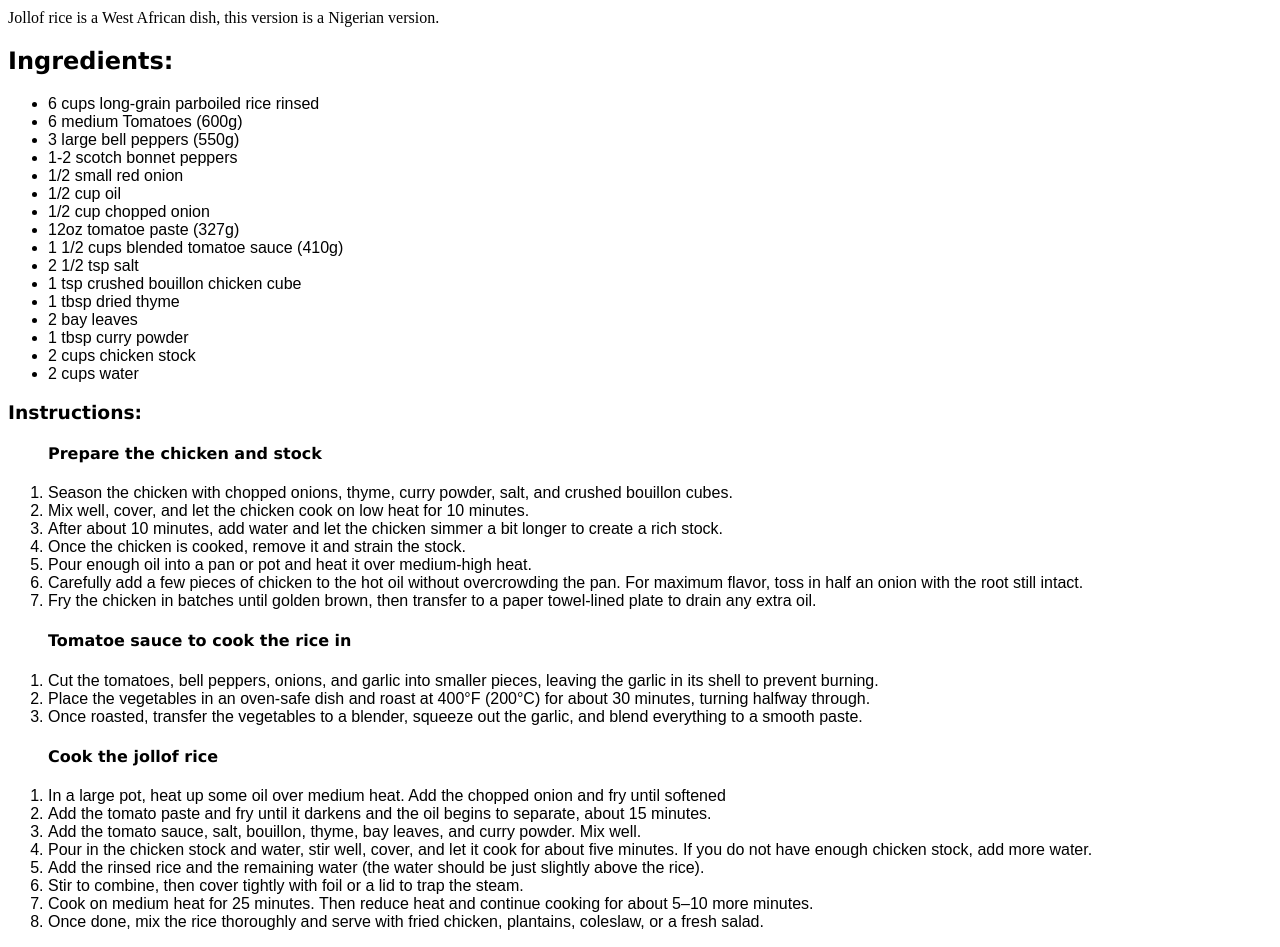
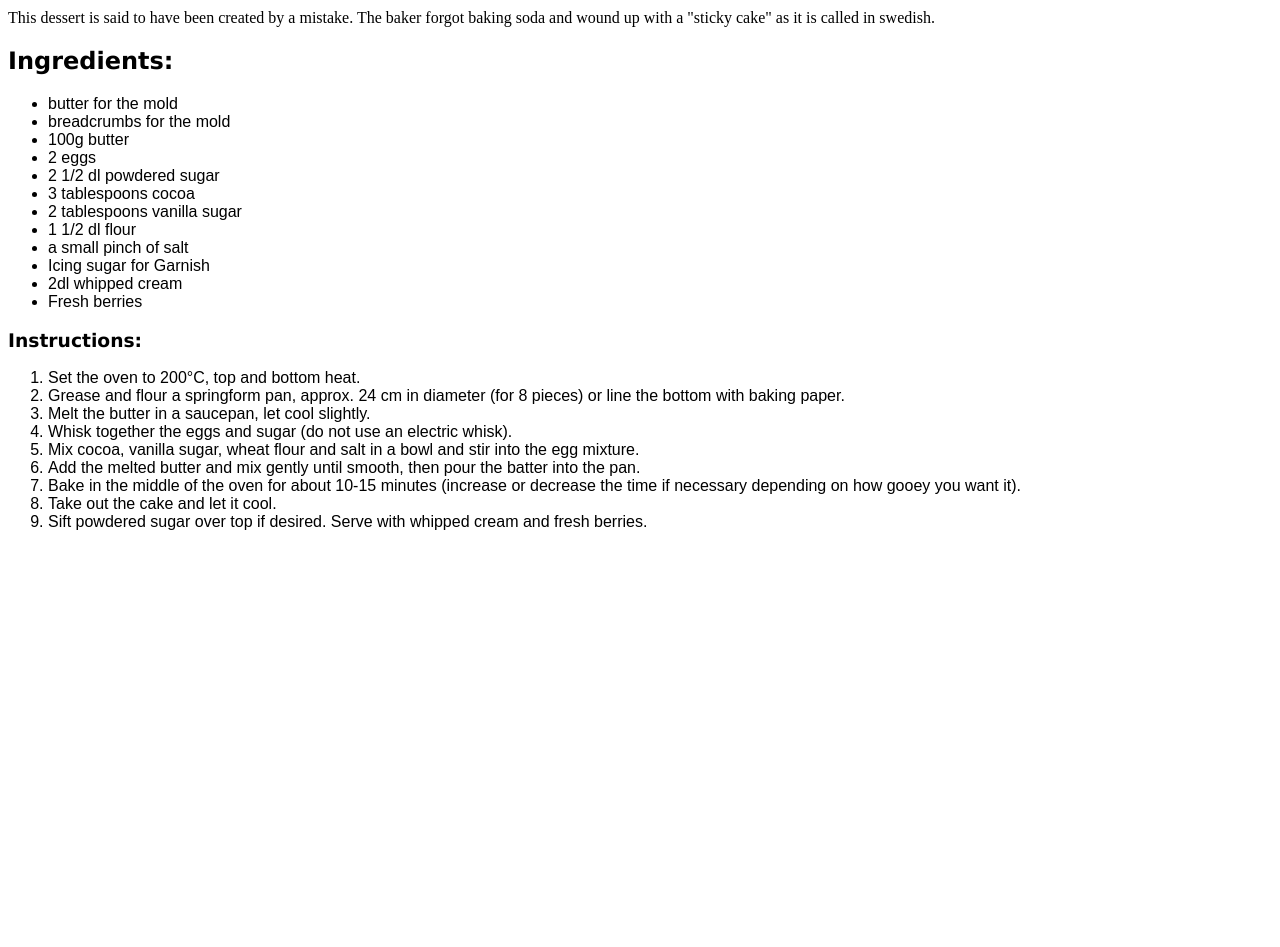
Before and after one commit to Jeffrey0431/odin-recipes, a plain HTML site: page recipes/kladdkaka.html in a window 1280 px wide. Shown: the part 560-1507 px from the top of the page. After the commit the page ends 1107 px from the top, so only its background shows below. Drawn offline with Linux system fonts and the light colour scheme.

Commit message:
Kladdakaka recipe is changed and completed

```diff
--- a/recipes/kladdkaka.html
+++ b/recipes/kladdkaka.html
@@ -5,140 +5,91 @@
     <title>Kladdkaka</title>
 </head>
 <body>
-    <h1>Jollof Rice</h1>
+    <h1>Kladdkaka</h1>
     <a href="../index.html">Home</a>
     <p>
         <img src="../images/kladdkaka.jpg" width="300">
     </p>
    <p>
-    Jollof rice is a West African dish, this version is a Nigerian version.
+    This dessert is said to have been created by a mistake. The baker forgot
+    baking soda and wound up with a "sticky cake" as it is called in swedish.
     </p>
 
     <h2 style="font-family: Verdana, Geneva, Tahoma, sans-serif;">Ingredients:</h2>
     <ul style="font-family: Arial, Helvetica, sans-serif;">
         <li>
-           6 cups long-grain parboiled rice rinsed
+            butter for the mold
         </li>
         <li>
-           6 medium Tomatoes (600g)
+            breadcrumbs for the mold
         </li>
         <li>
-            3 large bell peppers (550g)
+            100g butter
         </li>
         <li>
-            1-2 scotch bonnet peppers
+            2 eggs
         </li>
         <li>
-            1/2 small red onion
+            2 1/2 dl powdered sugar
         </li>
         <li>
-            1/2 cup oil
+            3 tablespoons cocoa
         </li>
         <li>
-            1/2 cup chopped onion
+            2 tablespoons vanilla sugar
         </li>
         <li>
-            12oz tomatoe paste (327g)
+            1 1/2 dl flour
         </li>
         <li>
-            1 1/2 cups blended tomatoe sauce (410g)
+            a small pinch of salt
         </li>
         <li>
-            2 1/2 tsp salt
+           Icing sugar for Garnish
         </li>
         <li>
-            1 tsp crushed bouillon chicken cube
+           2dl whipped cream
         </li>
         <li>
-            1 tbsp dried thyme
-        </li>
-        <li>2 bay leaves
-        </li>
-        <li>1 tbsp curry powder
-        </li>
-        <li>
-            2 cups chicken stock
-        </li>
-        <li>2 cups water
+           Fresh berries
         </li>
 
     </ul>
 
     <h3 style="font-family: Verdana, Geneva, Tahoma, sans-serif;">Instructions:</h3>
     <ol style="font-family: Arial, Helvetica, sans-serif;">
-        <h4 style="font-family: Verdana, Geneva, Tahoma, sans-serif;">Prepare the chicken and stock</h4>
         <li>
-            Season the chicken with chopped onions,
-            thyme, curry powder, salt, and crushed bouillon cubes.
+            Set the oven to 200°C, top and bottom heat.
         </li>
         <li>
-            Mix well, cover,
-            and let the chicken cook on low heat for 10 minutes.
+            Grease and flour a springform pan, approx. 24 cm in diameter (for 8 pieces)
+            or line the bottom with baking paper.
         </li>
         <li>
-            After about 10 minutes, add water and
-            let the chicken simmer a bit longer to create a rich stock.
+            Melt the butter in a saucepan, let cool slightly.
         </li>
-        <li>Once the chicken is cooked, remove it and strain the stock.</li>
-        <li>Pour enough oil into a pan or pot and heat it over medium-high heat.</li>
-        <li>Carefully add a few pieces of chicken to the hot oil without
-            overcrowding the pan. For maximum flavor, toss in half
-            an onion with the root still intact.</li>
-        <li> Fry the chicken in batches until golden brown, then transfer
-            to a paper towel-lined plate to drain any extra oil.</li>
-    </ol>
-    <ol style="font-family: Arial, Helvetica, sans-serif;">
-    <h4 style="font-family: Verdana, Geneva, Tahoma, sans-serif;">
-        Tomatoe sauce to cook the rice in</h4>
-    <li>Cut the tomatoes, bell peppers, onions, and garlic into smaller pieces,
-        leaving the garlic in its shell to prevent burning.
-    </li>
-    <li>Place the vegetables in an oven-safe dish and roast at 400°F (200°C)
-        for about 30 minutes, turning halfway through.
-    </li>
-    <li>
-        Once roasted, transfer the vegetables to a blender, squeeze out the garlic,
-        and blend everything to a smooth paste.
-    </li>
-
+        <li>Whisk together the eggs and sugar (do not use an electric whisk).
+        </li>
+        <li>Mix cocoa, vanilla sugar, wheat flour and salt in a bowl and stir
+            into the egg mixture.
+        </li>
+        <li>Add the melted butter and mix gently until smooth, then pour the
+            batter into the pan.
+        </li>
+        <li>
+            Bake in the middle of the oven for about 10-15 minutes
+            (increase or decrease the time if necessary depending on
+            how gooey you want it).
+        </li>
+        <li>
+           Take out the cake and let it cool.
+        </li>
+        <li>
+            Sift powdered sugar over top if desired.
+            Serve with whipped cream and fresh berries.
+        </li>
     </ol>
 
-    <ol style="font-family: Arial, Helvetica, sans-serif;">
-        <h4 style="font-family:Verdana, Geneva, Tahoma, sans-serif ;">
-            Cook the jollof rice</h4>
-        <li>
-            In a large pot, heat up some oil over medium heat.
-            Add the chopped onion and fry until softened
-        </li>
-        <li>
-            Add the tomato paste and fry until it darkens
-            and the oil begins to separate, about 15 minutes.
-        </li>
-        <li>Add the tomato sauce, salt, bouillon,
-            thyme, bay leaves, and curry powder. Mix well.
-        </li>
-        <li>Pour in the chicken stock and water, stir well, cover, and let it cook for
-            about five minutes. If you do not have enough chicken stock,
-            add more water.
-        </li>
-        <li>
-            Add the rinsed rice and the remaining water
-            (the water should be just slightly above the rice).
-        </li>
-        <li>
-            Stir to combine, then
-            cover tightly with foil or a lid to trap the steam.
-        </li>
-        <li>
-            Cook on medium heat for 25 minutes. Then reduce heat
-            and continue cooking for about 5–10 more minutes.
-        </li>
-        <li>
-            Once done, mix the rice thoroughly and
-            serve with fried chicken, plantains, coleslaw, or a fresh salad.
-        </li>
-
-    </ol>
 
 
 
```
Also changed, not shown: recipes/meatballs.html (+5 -0 lines).
